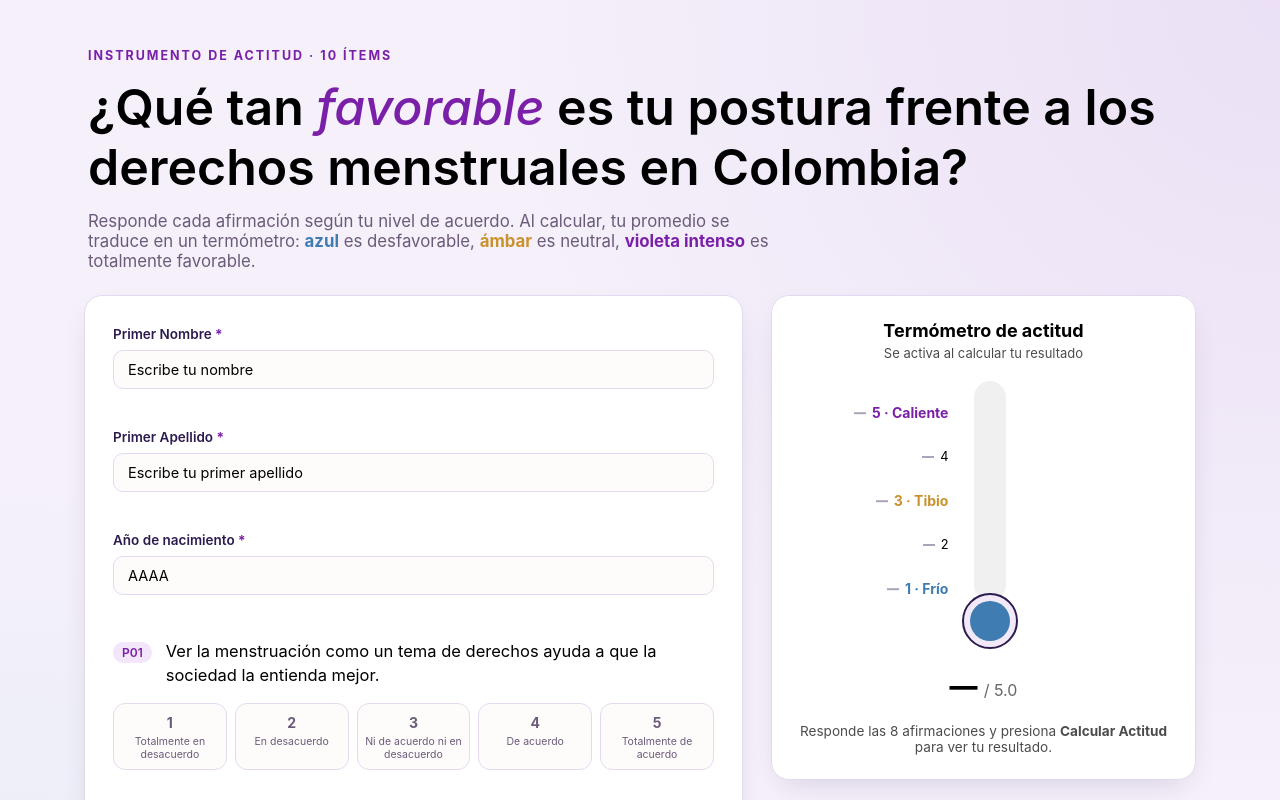
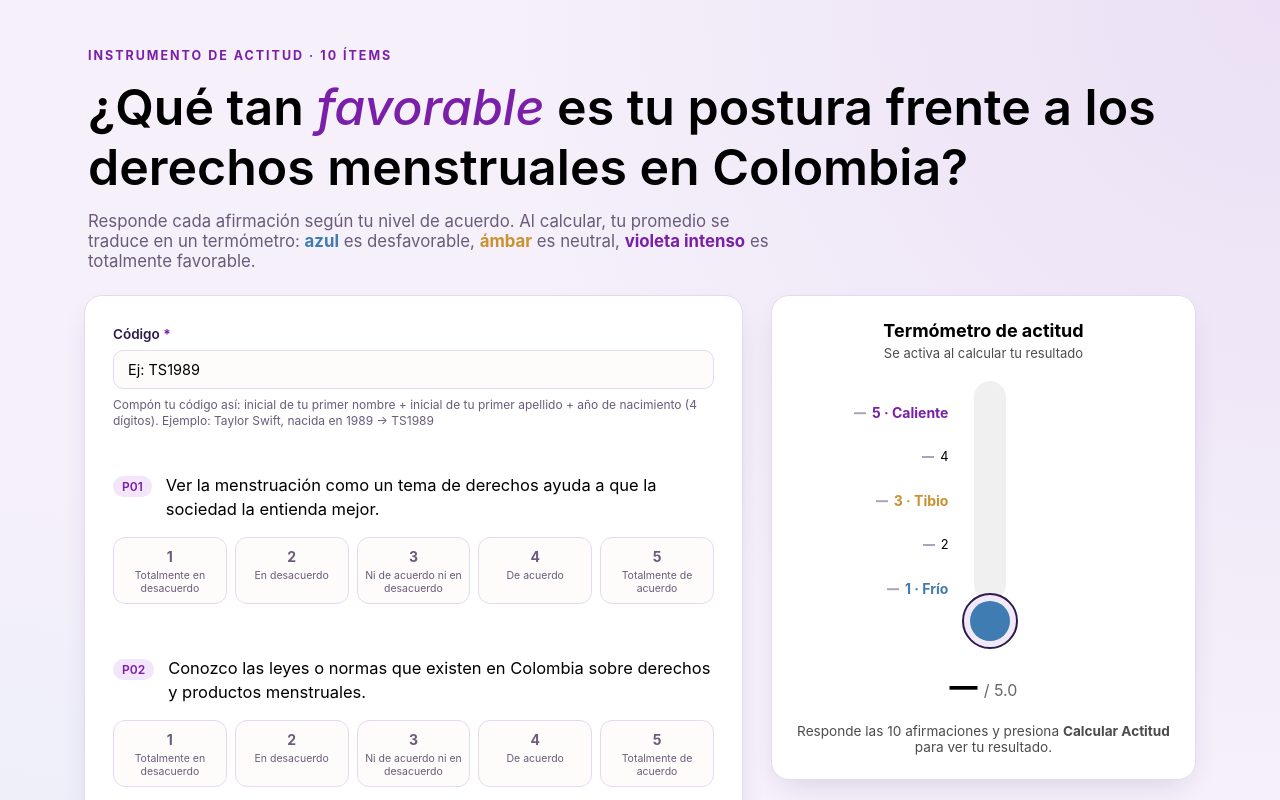
Before and after one commit to lmanuriveral/termometer-rhudp, a React (Vite) app: page / in a window 1280 px wide. Shown: the top 800 px of the page. Built offline with nearby package versions, Linux system fonts and the light colour scheme.

Commit message:
feat: only one code username

```diff
--- a/src/App.tsx
+++ b/src/App.tsx
@@ -7,28 +7,14 @@
 import type { Answer, Diagnosis } from "./types";
 import "./App.css";
 
-// Primera letra en mayúscula de un texto, ej: "manuela" -> "M"
-function inicialMayuscula(texto: string): string {
-  const limpio = texto.trim();
-  if (!limpio) return "";
-  return limpio.charAt(0).toUpperCase();
-}
-
-// Construye el código: inicial del nombre + inicial del apellido + año.
-// Ej: nombre="Manuela", apellido="Rivera", anio="2002" -> "MR2002"
-function formatearCodigo(
-  nombre: string,
-  apellido: string,
-  anio: string,
-): string {
-  return `${inicialMayuscula(nombre)}${inicialMayuscula(apellido)}${anio.trim()}`;
-}
-
-function anioEsValido(anio: string): boolean {
-  if (!/^\d{4}$/.test(anio.trim())) return false;
-  const n = parseInt(anio.trim(), 10);
+// Valida que el código tenga la forma: 2 letras + año (4 dígitos),
+// ej: "MR2002", y que el año esté en un rango razonable.
+function codigoEsValido(codigo: string): boolean {
+  const match = /^[A-Za-z]{2}(\d{4})$/.exec(codigo.trim());
+  if (!match) return false;
+  const anio = parseInt(match[1], 10);
   const anioActual = new Date().getFullYear();
-  return n >= 1900 && n <= anioActual;
+  return anio >= 1900 && anio <= anioActual;
 }
 
 export default function App() {
@@ -36,9 +22,7 @@
     new Array(PREGUNTAS.length).fill(null),
   );
   const [faltantes, setFaltantes] = useState<number[]>([]);
-  const [nombre, setNombre] = useState("");
-  const [apellido, setApellido] = useState("");
-  const [anioNacimiento, setAnioNacimiento] = useState("");
+  const [codigo, setCodigo] = useState("");
   const [camposFaltantes, setCamposFaltantes] = useState<string[]>([]);
   const [resultado, setResultado] = useState<Diagnosis | null>(null);
 
@@ -59,22 +43,10 @@
     setFaltantes((prev) => prev.filter((i) => i !== index));
   };
 
-  const handleNombreChange = (value: string) => {
+  const handleCodigoChange = (value: string) => {
     if (yaRespondio) return;
-    setNombre(value);
-    setCamposFaltantes((prev) => prev.filter((c) => c !== "nombre"));
-  };
-
-  const handleApellidoChange = (value: string) => {
-    if (yaRespondio) return;
-    setApellido(value);
-    setCamposFaltantes((prev) => prev.filter((c) => c !== "apellido"));
-  };
-
-  const handleAnioNacimientoChange = (value: string) => {
-    if (yaRespondio) return;
-    setAnioNacimiento(value);
-    setCamposFaltantes((prev) => prev.filter((c) => c !== "anioNacimiento"));
+    setCodigo(value);
+    setCamposFaltantes((prev) => prev.filter((c) => c !== "codigo"));
   };
 
   const handleCalcular = async () => {
@@ -85,10 +57,8 @@
       .filter((i) => i !== -1);
 
     const camposVacios: string[] = [];
-    if (!nombre.trim()) camposVacios.push("nombre");
-    if (!apellido.trim()) camposVacios.push("apellido");
-    if (!anioNacimiento.trim() || !anioEsValido(anioNacimiento)) {
-      camposVacios.push("anioNacimiento");
+    if (!codigo.trim() || !codigoEsValido(codigo)) {
+      camposVacios.push("codigo");
     }
 
     if (vacios.length > 0 || camposVacios.length > 0) {
@@ -113,15 +83,13 @@
 
     const endpoint = import.meta.env.VITE_SHEET_ENDPOINT;
     if (endpoint) {
-      const codigo = formatearCodigo(nombre, apellido, anioNacimiento);
-
       try {
         await fetch(endpoint, {
           method: "POST",
           mode: "no-cors",
           headers: { "Content-Type": "text/plain" },
           body: JSON.stringify({
-            nombre: codigo,
+            nombre: codigo.trim().toUpperCase(),
             respuestas,
             average: diagnostico.average,
             label: diagnostico.label,
@@ -154,12 +122,8 @@
             camposFaltantes={camposFaltantes}
             onAnswer={handleAnswer}
             onCalcular={handleCalcular}
-            nombre={nombre}
-            apellido={apellido}
-            anioNacimiento={anioNacimiento}
-            onNombreChange={handleNombreChange}
-            onApellidoChange={handleApellidoChange}
-            onAnioNacimientoChange={handleAnioNacimientoChange}
+            codigo={codigo}
+            onCodigoChange={handleCodigoChange}
           />
         )}
         <Thermometer resultado={resultado} />
--- a/src/components/SurveyForm.tsx
+++ b/src/components/SurveyForm.tsx
@@ -13,13 +13,9 @@
 interface Props {
   respuestas: Answer[];
   faltantes: number[];
-  nombre: string;
-  apellido: string;
-  anioNacimiento: string;
+  codigo: string;
   camposFaltantes: string[];
-  onNombreChange: (value: string) => void;
-  onApellidoChange: (value: string) => void;
-  onAnioNacimientoChange: (value: string) => void;
+  onCodigoChange: (value: string) => void;
   onAnswer: (index: number, value: number) => void;
   onCalcular: () => void;
 }
@@ -35,13 +31,9 @@
 export default function SurveyForm({
   respuestas,
   faltantes,
-  nombre,
-  apellido,
-  anioNacimiento,
+  codigo,
   camposFaltantes,
-  onNombreChange,
-  onApellidoChange,
-  onAnioNacimientoChange,
+  onCodigoChange,
   onAnswer,
   onCalcular,
 }: Props) {
@@ -51,9 +43,7 @@
   const completo =
     respuestas.length === PREGUNTAS.length &&
     respuestas.every((r) => r !== undefined && r !== null) &&
-    nombre.trim().length > 0 &&
-    apellido.trim().length > 0 &&
-    anioNacimiento.trim().length > 0;
+    codigo.trim().length > 0;
 
   return (
     <View style={styles.card}>
@@ -68,48 +58,24 @@
       <ScrollView style={styles.scroll} nativeID="survey-scroll">
         <View style={styles.nameBlock}>
           <Text style={styles.nameLabel}>
-            Primer Nombre <Text style={styles.required}>*</Text>
+            Código <Text style={styles.required}>*</Text>
           </Text>
           <TextInput
-            value={nombre}
-            onChangeText={onNombreChange}
-            placeholder="Escribe tu nombre"
+            value={codigo}
+            onChangeText={onCodigoChange}
+            placeholder="Ej: TS1989"
+            autoCapitalize="characters"
+            maxLength={6}
             style={[
               styles.nameInput,
-              camposFaltantes.includes("nombre") && styles.nameInputMissing,
+              camposFaltantes.includes("codigo") && styles.nameInputMissing,
             ]}
           />
-        </View>
-        <View style={styles.nameBlock}>
-          <Text style={styles.nameLabel}>
-            Primer Apellido <Text style={styles.required}>*</Text>
+          <Text style={styles.helperText}>
+            Compón tu código así: inicial de tu primer nombre + inicial de tu
+            primer apellido + año de nacimiento (4 dígitos). Ejemplo: Taylor
+            Swift, nacida en 1989 → TS1989
           </Text>
-          <TextInput
-            value={apellido}
-            onChangeText={onApellidoChange}
-            placeholder="Escribe tu primer apellido"
-            style={[
-              styles.nameInput,
-              camposFaltantes.includes("apellido") && styles.nameInputMissing,
-            ]}
-          />
-        </View>
-        <View style={styles.nameBlock}>
-          <Text style={styles.nameLabel}>
-            Año de nacimiento <Text style={styles.required}>*</Text>
-          </Text>
-          <TextInput
-            value={anioNacimiento}
-            onChangeText={onAnioNacimientoChange}
-            placeholder="AAAA"
-            keyboardType="numeric"
-            maxLength={4}
-            style={[
-              styles.nameInput,
-              camposFaltantes.includes("anioNacimiento") &&
-                styles.nameInputMissing,
-            ]}
-          />
         </View>{" "}
         {PREGUNTAS.map((texto, i) => {
           const missing = faltantes.includes(i);
@@ -218,6 +184,12 @@
   nameInputMissing: {
     borderColor: "var(--caliente)",
     backgroundColor: "var(--caliente-soft)",
+  },
+  helperText: {
+    fontSize: 12,
+    lineHeight: 16,
+    color: "var(--ink-soft)",
+    marginTop: 8,
   },
   scroll: {
     flex: 1,
--- a/src/components/Thermometer.tsx
+++ b/src/components/Thermometer.tsx
@@ -146,7 +146,7 @@
 
       {!resultado && (
         <Text style={styles.emptyState}>
-          Responde las 8 afirmaciones y presiona{" "}
+          Responde las 10 afirmaciones y presiona{" "}
           <Text style={{ fontWeight: "700" }}>Calcular Actitud</Text> para ver
           tu resultado.
         </Text>
```
